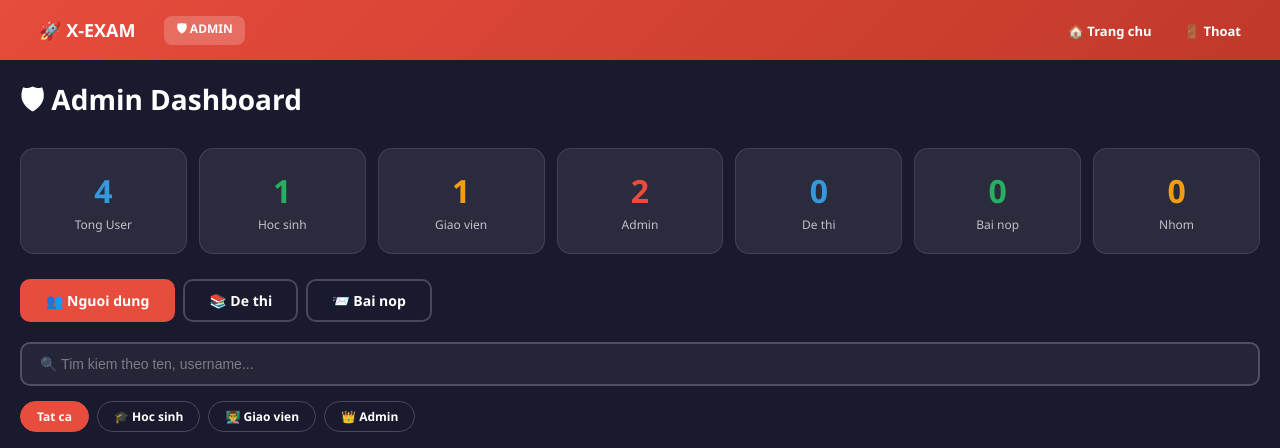
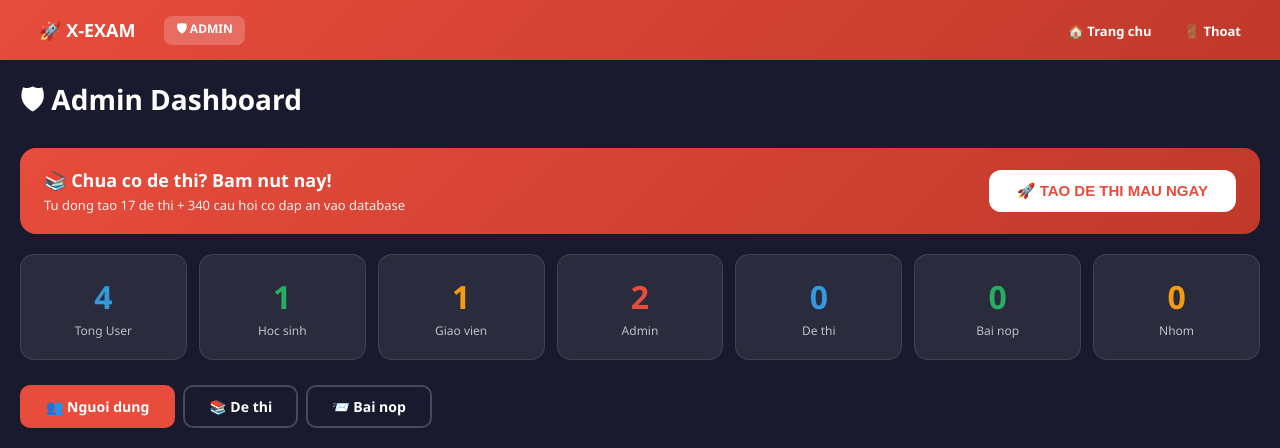
Before and after one commit to tranlequyngoc/thpt-exam-DuyTan, a Flask app: page /admin in a window 1280 px wide. Shown: the top 448 px of the page. Run offline with Flask 3, Linux system fonts and the light colour scheme; the visitor is signed in with stand-in values (Sample User, id 1); data comes from the database, SQL or seed files in the repository; data that the repository does not hold is empty; some libraries are stand-ins or nearby versions.

Commit message:
Add seed button in admin panel - one click to create all exams

```diff
--- a/app.py
+++ b/app.py
@@ -1246,7 +1246,7 @@ def ai_reply(msg):
     return f"Cô giáo AI nhận được câu hỏi: \"{msg[:80]}\"\n\nĐây là câu hỏi thú vị! Cô gợi ý:\n1. Xác định rõ kiến thức liên quan\n2. Viết ra công thức cần dùng\n3. Áp dụng từng bước cẩn thận\n4. Kiểm tra lại kết quả\n\nEm hỏi cụ thể hơn để cô hướng dẫn chi tiết nhé!"
 
 # ─── SEED EXAM DATA ───
-@app.route('/api/admin/seed-exams', methods=['POST'])
+@app.route('/api/admin/seed-exams', methods=['GET','POST'])
 @admin_req
 def api_seed_exams():
     c = get_db()
--- a/templates/admin.html
+++ b/templates/admin.html
@@ -41,6 +41,16 @@
     </div>
     <div class="container">
     <h1 style="margin:20px 0;font-size:28px">&#x1F6E1; Admin Dashboard</h1>
+    <div id="seedBox" style="background:linear-gradient(135deg,#e74c3c,#c0392b);border-radius:16px;padding:20px 24px;margin-bottom:20px;display:flex;justify-content:space-between;align-items:center;flex-wrap:wrap;gap:12px">
+    <div>
+    <div style="font-size:18px;font-weight:800">&#x1F4DA; Chua co de thi? Bam nut nay!</div>
+    <div style="font-size:13px;opacity:.9;margin-top:4px">Tu dong tao 17 de thi + 340 cau hoi co dap an vao database</div>
+    </div>
+    <button onclick="seedExams()" id="seedBtn" style="background:#fff;color:#e74c3c;border:none;padding:12px 28px;border-radius:12px;font-size:15px;font-weight:800;cursor:pointer">
+    &#x1F680; TAO DE THI MAU NGAY
+    </button>
+    </div>
+    <div id="seedResult" style="display:none;background:#27ae60;color:#fff;border-radius:12px;padding:14px 20px;margin-bottom:16px;font-size:15px;font-weight:700;text-align:center"></div>
     <div class="stats" id="stats"></div>
     <div class="tabs">
     <div class="tab active" onclick="switchTab('users')">&#x1F465; Nguoi dung</div>
@@ -135,4 +145,30 @@
     <td style="color:${(s.violations||0)>0?'#e74c3c':'#27ae60'};font-weight:700">${s.violations||0} lan</td>
     <td style="font-size:11px">${(s.submitted_at||'').slice(0,16)}</td></tr>`).join('')+'</table>';}
     loadOverview();loadUsers();
+
+    async function seedExams(){
+        const btn=document.getElementById('seedBtn');
+        const result=document.getElementById('seedResult');
+        btn.textContent='Dang tao... Cho 30-60 giay...';
+        btn.style.opacity='0.6';
+        btn.disabled=true;
+        result.style.display='none';
+        try{
+            const r=await fetch('/api/admin/seed-exams',{method:'POST'});
+            const text=await r.text();
+            result.style.display='block';
+            result.textContent='OK: '+text;
+            document.getElementById('seedBox').style.background='linear-gradient(135deg,#27ae60,#219a52)';
+            btn.textContent='Da tao xong!';
+            loadOverview();
+            setTimeout(()=>location.reload(),2000);
+        }catch(e){
+            result.style.display='block';
+            result.style.background='#e74c3c';
+            result.textContent='Loi: '+e.message;
+            btn.textContent='Thu lai';
+            btn.style.opacity='1';
+            btn.disabled=false;
+        }
+    }
     </script></body></html>
```
